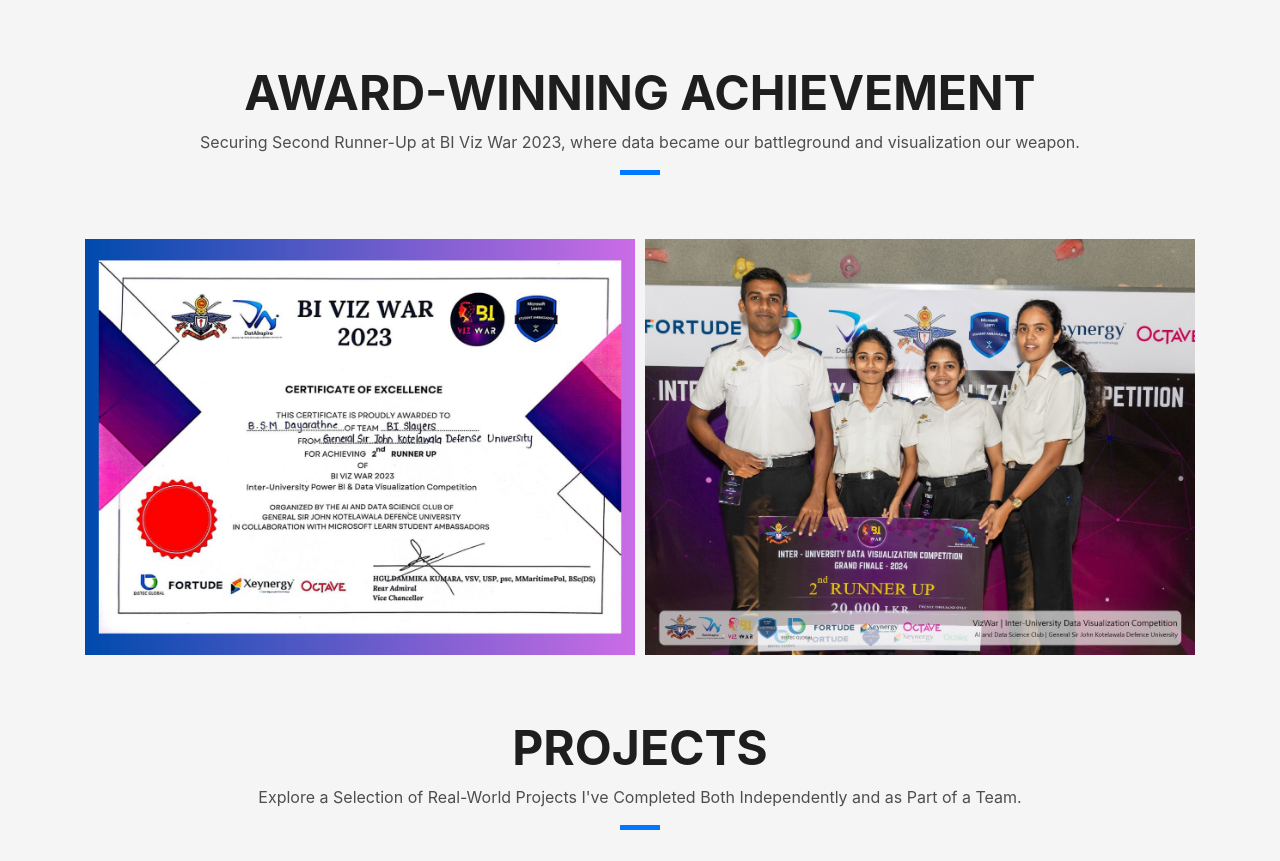
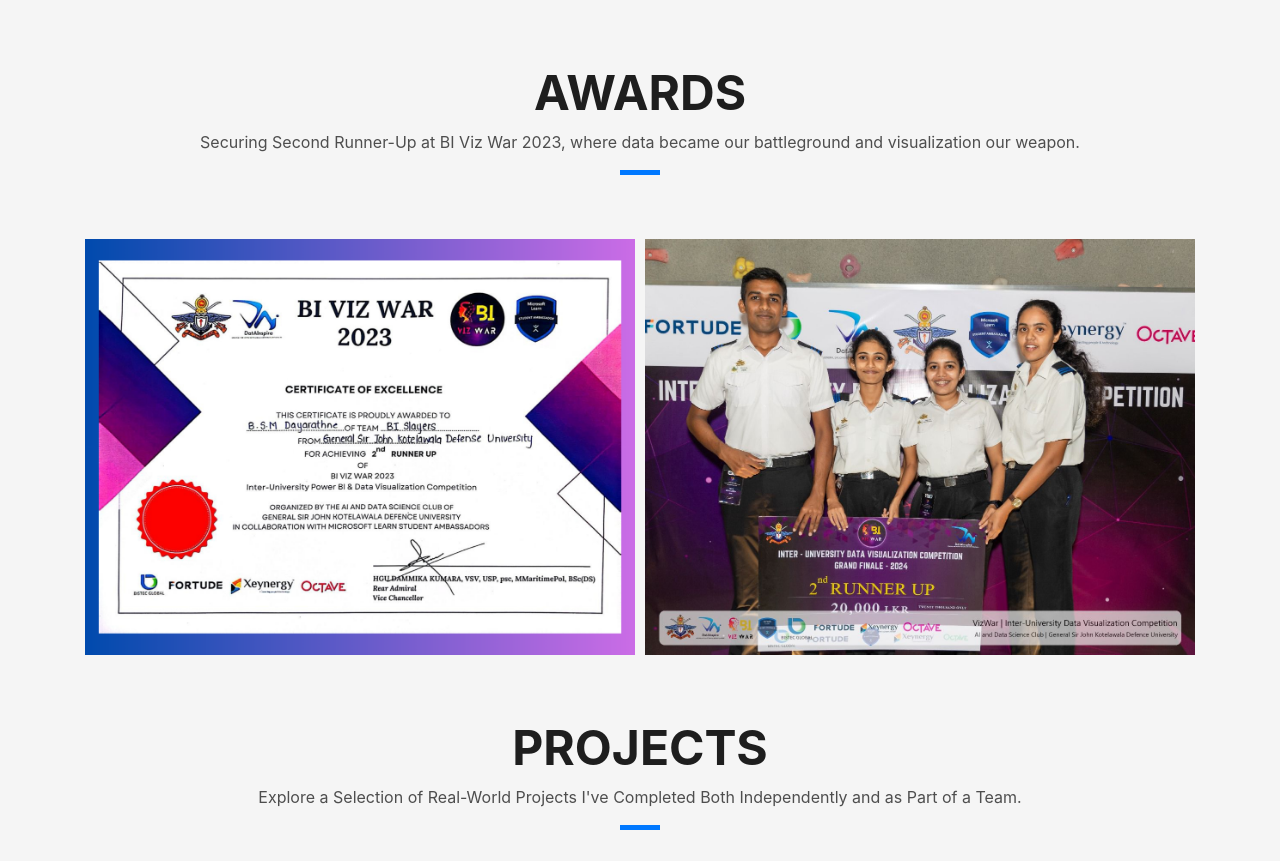
Before and after one commit to shihanimaleesha/My_Portfolio, a plain HTML site: page index.html in a window 1280 px wide. Shown: the part 4181-5042 px from the top of the page. Drawn offline with Linux system fonts and the light colour scheme; files whose address does not match are found by name.

Commit message:
Update index.html

```diff
--- a/index.html
+++ b/index.html
@@ -471,7 +471,7 @@
       <div class="col-sm-12">
         <div class="title-box text-center">
           <h3 class="title-a">
-            Award-Winning Achievement
+            Awards
           </h3>
           <p class="subtitle-a">
             Securing Second Runner-Up at BI Viz War 2023, where data became our battleground and visualization our weapon.
```
